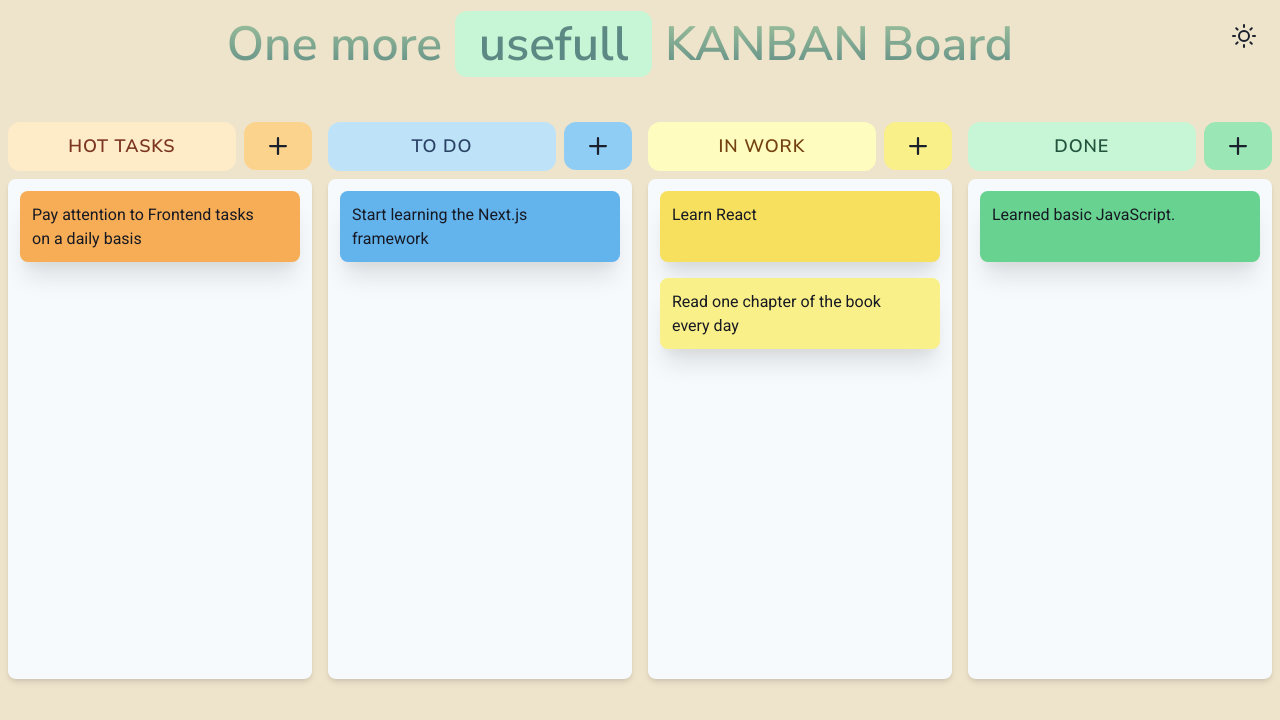
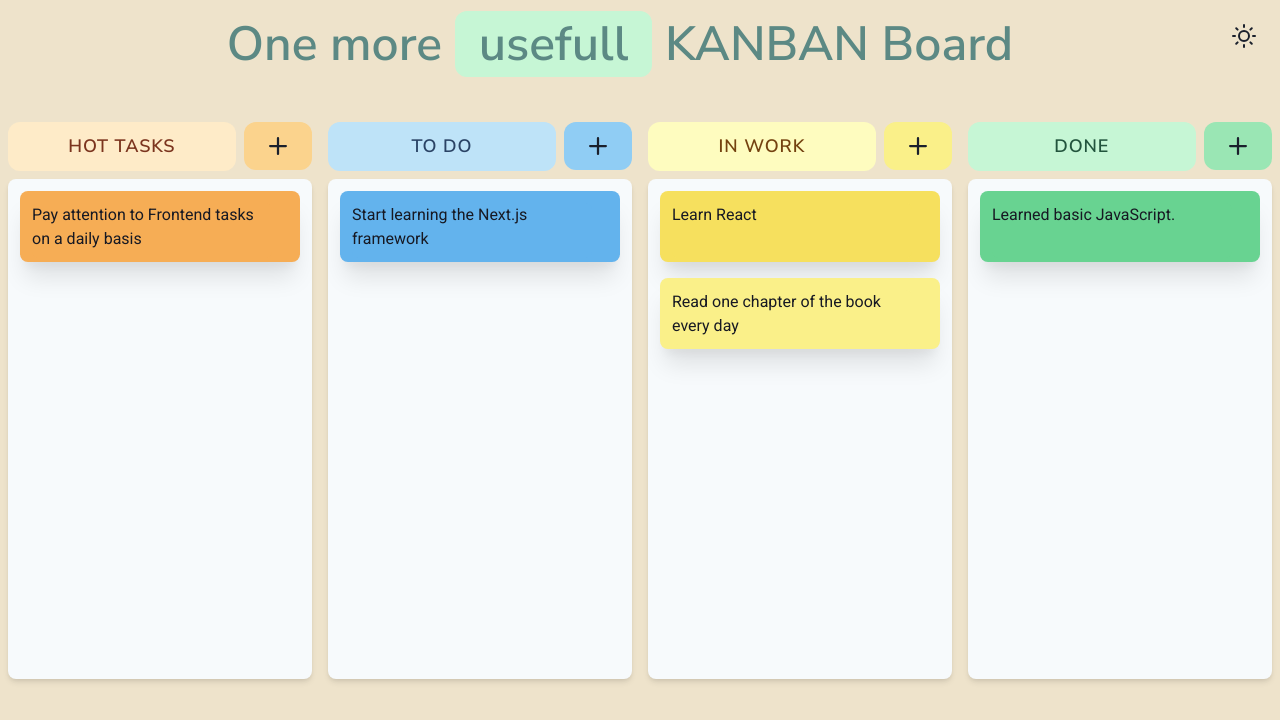
Before and after one commit to getFrontend/react-app-kanbanboard, a React (Vite) app: page / in a window 1280 px wide. Shown: the top 720 px of the page. Built offline with nearby package versions, Linux system fonts and the light colour scheme.

Commit message:
update theme colors

```diff
--- a/src/App.tsx
+++ b/src/App.tsx
@@ -19,12 +19,13 @@ function App() {
             fontSize={{ base: '2xl', sm: '3xl', md: '4xl', xl: '5xl' }}
             fontWeight="bold"
             textAlign={{ base: 'left', md: 'center' }}
-            bgGradient="linear(to-t, #5C8984, #A0C49D)"
-            bgClip="text"
+            color="#5C8984"
+            // bgGradient="linear(to-t, #5C8984, #A0C49D)"
+            // bgClip="text"
           >
             <Highlight
               query="usefull"
-              styles={{ px: {base: '2', sm: '6'}, rounded: 'xl', bg: 'green.100', color: '#5C8984' }}
+              styles={{ px: {base: '2', sm: '6'}, rounded: 'xl', bg: 'green.100', color: '#5C8984'}}
             >
               One more usefull KANBAN Board
             </Highlight>
--- a/src/config/theme.ts
+++ b/src/config/theme.ts
@@ -9,7 +9,7 @@ const theme = extendTheme({
   styles: {
     global: (props: { colorMode: string }) => ({
       body: {
-        bg: props.colorMode === 'dark' ? 'dark.800' : '#EEE3CB'
+        bg: props.colorMode === 'dark' ? 'dark.700' : '#EEE3CB'
       }
     })
   }
```
